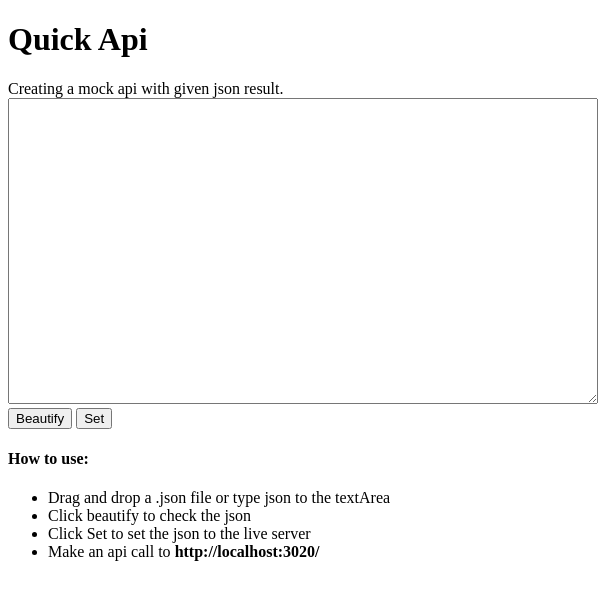
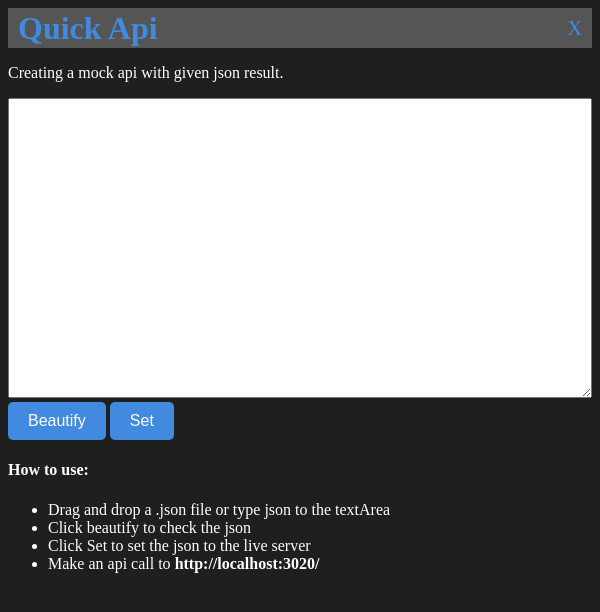
Before and after one commit to Jeka442/quickApi, an Electron app: page index.html in a window 600 px wide. Drawn offline with Linux system fonts and the light colour scheme.

Commit message:
first commit

```diff
--- a/index.html
+++ b/index.html
@@ -2,10 +2,78 @@
 <html>
   <head>
     <title>JSON Editor</title>
+    <style>
+      :root {
+        --background-color: #1f1f1f; /* Dark background color */
+        --drag-color: #555555; /* Dark background color */
+        --input-color: #2a2a2a; /* Slightly lighter shade for input fields */
+        --text-color: #ffffff; /* Light color for text */
+        --button-color: #418adf; /* Green color for buttons (you can choose any color you like) */
+      }
+
+      * {
+        box-sizing: border-box;
+      }
+
+      body {
+        background-color: var(--background-color);
+        color: var(--text-color);
+      }
+
+      input {
+        padding: 10px;
+        border: 2px solid var(--input-color);
+        border-radius: 5px;
+        font-size: 16px;
+        width: 200px;
+      }
+
+      /* Button styles */
+      button {
+        padding: 10px 20px;
+        border: none;
+        background-color: var(--button-color);
+        color: #fff;
+        border-radius: 5px;
+        font-size: 16px;
+        cursor: pointer;
+        transition: background-color 0.3s;
+      }
+      #close-btn {
+        cursor: pointer;
+        -webkit-app-region: no-drag; /* Ensures the close button is clickable */
+        color: var(--button-color);
+        font-size: 20px;
+      }
+      #close-btn:hover {
+        color: red;
+      }
+      button:hover {
+        background-color: #0056b3;
+      }
+
+      #close-btn:hover {
+        color: red;
+      }
+      #draggable-area {
+        -webkit-app-region: drag;
+        height: 40px; /* Fixed height */
+        width: 100%; /* Full width */
+        background-color: var(--drag-color);
+        display: flex;
+        justify-content: space-between;
+        align-items: center;
+        padding-inline: 10px;
+        color: var(--button-color);
+      }
+    </style>
   </head>
   <body>
-    <h1>Quick Api</h1>
-    Creating a mock api with given json result.
+    <div id="draggable-area">
+      <h1>Quick Api</h1>
+      <span id="close-btn" onclick="closeWindow()">X</span>
+    </div>
+    <p>Creating a mock api with given json result.</p>
     <textarea id="json-input" style="width: 100%; height: 300px"></textarea>
     <span
       style="float: right; color: red; font-weight: 600; display: none"
--- /dev/null
+++ b/preload.js
@@ -0,0 +1,5 @@
+const { contextBridge, ipcRenderer } = require('electron');
+
+contextBridge.exposeInMainWorld('electronAPI', {
+  closeWindow: () => ipcRenderer.send('close-window')
+});
--- a/renderer.js
+++ b/renderer.js
@@ -32,6 +32,11 @@ document.addEventListener("DOMContentLoaded", () => {
   });
 });
 
+
+function closeWindow() {
+  window.electronAPI.closeWindow(); // Calls the function exposed via preload.js
+}
+
 function beautify() {
   document.getElementById("error").style.display = "none";
   const elm = document.getElementById("json-input");
```
Also changed, not shown: main.js (+12 -6 lines), icon.png (added).
